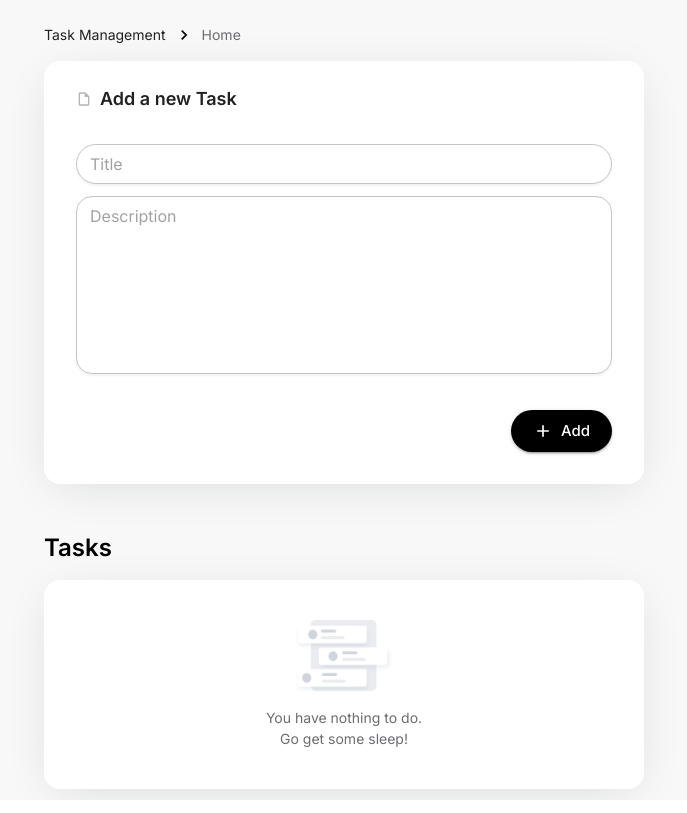
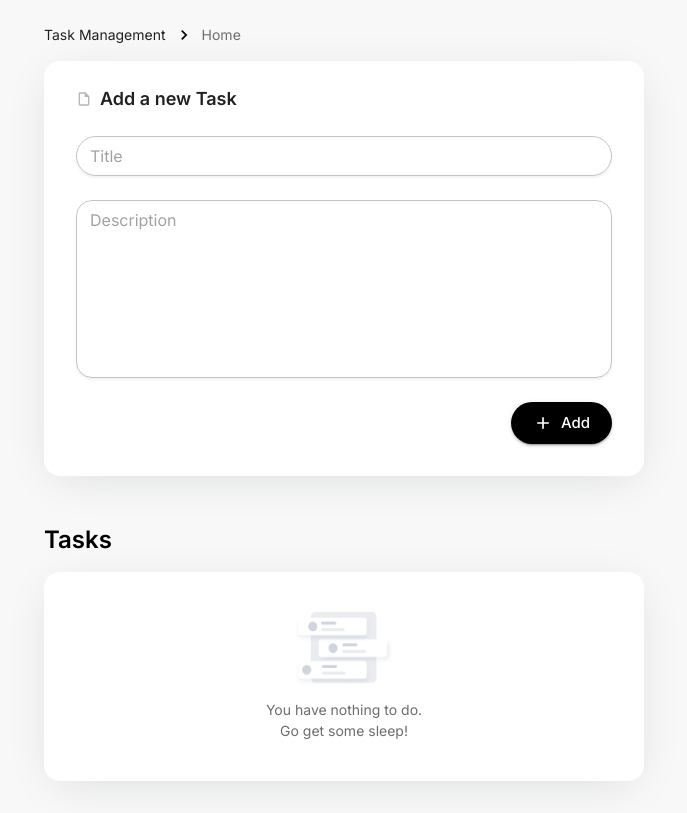
Before and after one commit to pxlmvr/tasked, a React (Vite) app: page / in a window 1280 px wide. Shown: the whole page, without its empty margins (296-983 px from the left). Built offline with nearby package versions, Linux system fonts and the light colour scheme.

Commit message:
fix: small UI adjustments

```diff
--- a/src/components/CardContainer/index.tsx
+++ b/src/components/CardContainer/index.tsx
@@ -1,6 +1,8 @@
 import { Paper } from '@mui/material'
 
 type Padding = 'sm' | 'md' | 'lg'
+
+type Device = 'mobile' | 'desktop'
 
 type Props = {
   children: React.ReactNode
@@ -12,19 +14,22 @@ export const CardContainer: React.FC<Props> = ({
   children,
   padding = 'md',
 }) => {
-  const paddingValues: Record<Padding, string> = {
-    sm: '1rem 1.5rem',
-    md: '1.5rem 2rem',
-    lg: '2.5rem',
+  const paddingValues: Record<Padding, Record<Device, string>> = {
+    sm: { mobile: '1rem 1.5rem', desktop: '1rem 1.5rem' },
+    md: { mobile: '1.5rem 1rem', desktop: '1.5rem 2rem' },
+    lg: { mobile: '2.5rem', desktop: '2.5rem' },
   }
 
   return (
     <Paper
       sx={{
-        padding: paddingValues[padding],
+        padding: paddingValues[padding].mobile,
         boxShadow: `0px 8px 48px -12px rgba(16, 24, 40, 0.15)`,
         borderRadius: '1rem',
         overflow: 'hidden',
+        '@media screen and (min-width: 478px)': {
+          padding: paddingValues[padding].desktop,
+        },
       }}
       elevation={0}
     >
--- a/src/components/NoTasks/index.tsx
+++ b/src/components/NoTasks/index.tsx
@@ -2,6 +2,7 @@ import { CardContainer } from '@/components/CardContainer'
 import { Typography, styled } from '@mui/material'
 
 export const NoTasks: React.FC = () => (
+  <Padding>
     <CardContainer padding="lg">
       <Wrapper>
         <img
@@ -22,6 +23,7 @@ export const NoTasks: React.FC = () => (
         </Typography>
       </Wrapper>
     </CardContainer>
+  </Padding>
 )
 
 const Wrapper = styled('div')({
@@ -32,3 +34,7 @@ const Wrapper = styled('div')({
     height: 74.47,
   },
 })
+
+const Padding = styled('div')({
+  paddingBottom: '2rem',
+})
--- a/src/components/formElements/TextInput/index.tsx
+++ b/src/components/formElements/TextInput/index.tsx
@@ -32,7 +32,7 @@ export const TextInput: React.FC<Props> = ({
         fullWidth
         helperText={Boolean(error) && 'Mandatory field'}
         id={id}
-        margin="dense"
+        margin="normal"
         multiline={multiline}
         minRows={multiline ? 7 : 1}
         placeholder={label}
--- a/src/components/styled/shared.ts
+++ b/src/components/styled/shared.ts
@@ -15,7 +15,7 @@ export const SrOnlyLabel = styled('label')({
 export const FormHeader = styled('div')({
   display: 'flex',
   alignItems: 'center',
-  marginBottom: '1.5rem',
+  marginBottom: '0.5rem',
 })
 
 export const Actions = styled('div')({
--- a/src/containers/TaskForm/index.tsx
+++ b/src/containers/TaskForm/index.tsx
@@ -95,7 +95,7 @@ export const TaskForm: React.FC = () => {
 }
 
 const Actions = styled('div')({
-  margin: '2rem 0 0.5rem 0',
+  margin: '1rem 0 0.5rem 0',
   display: 'flex',
   justifyContent: 'flex-end',
 })
```
Also changed, not shown: 1 other file (tests, documents, lock files or other folders). Lines whose indentation alone changed are shown as unchanged.
